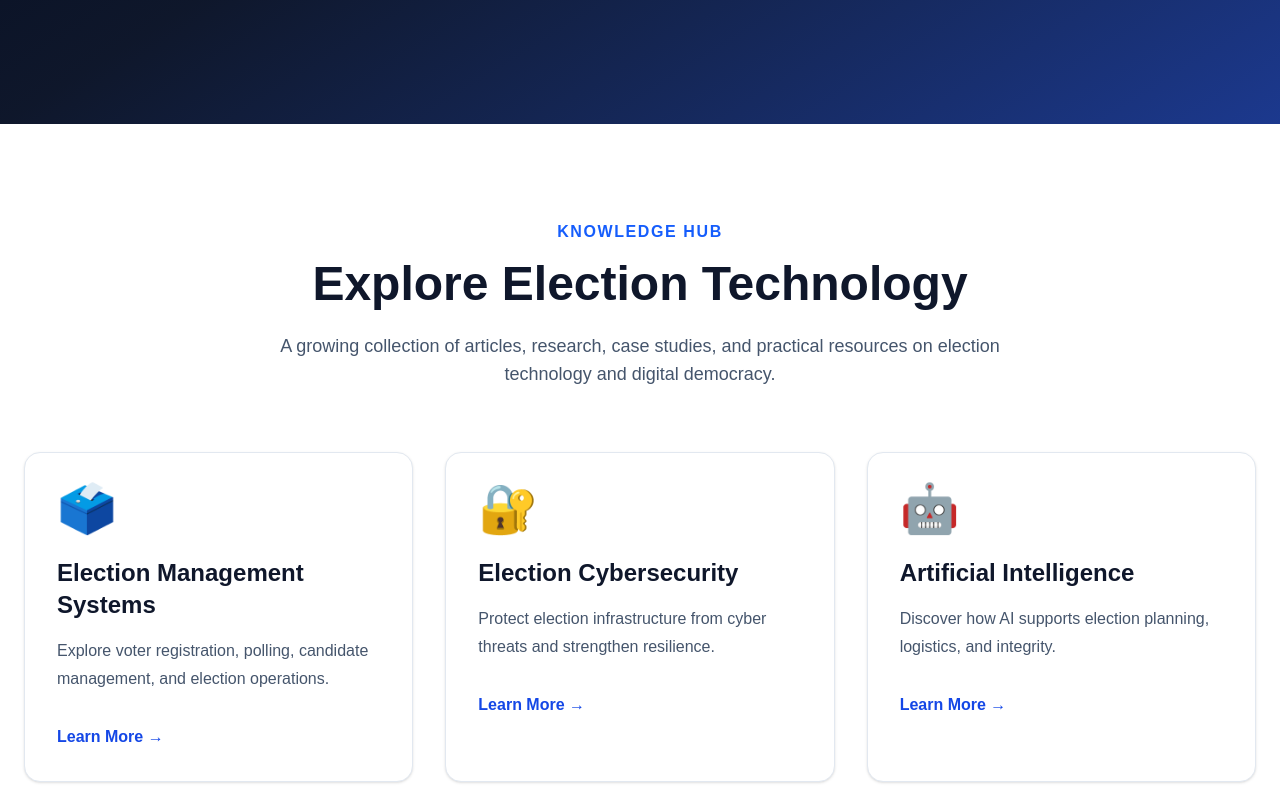
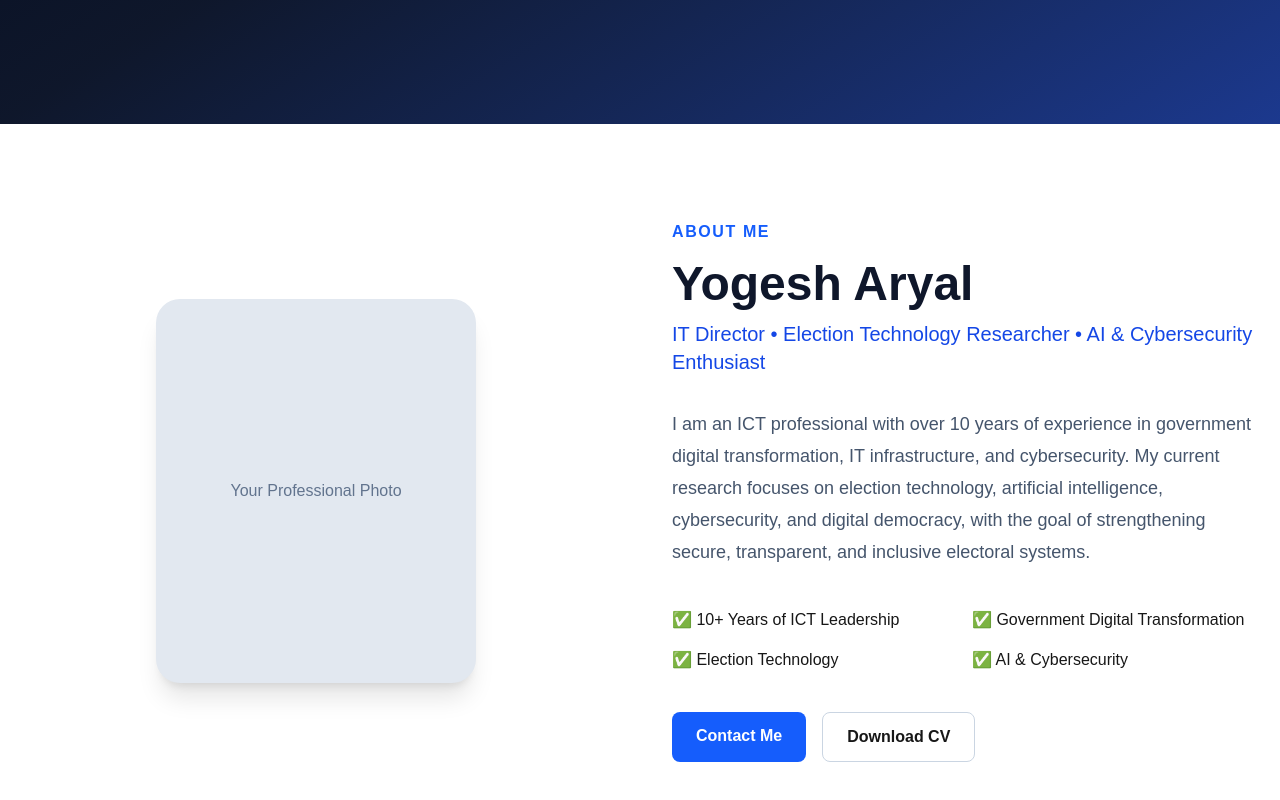
Before and after one commit to stechnophile/sabiyotech, a Next.js app: page / in a window 1280 px wide. Shown: the part 740-1540 px from the top of the page. Built offline with nearby package versions, Linux system fonts and the light colour scheme; no server answers.

Commit message:
about me updated

```diff
--- a/app/page.tsx
+++ b/app/page.tsx
@@ -1,10 +1,12 @@
 import Hero from "@/components/Hero";
+import About from "@/components/About";
 import Topics from "@/components/Topics";
 
 export default function Home() {
   return (
     <>
       <Hero />
+      <About />
       <Topics />
     </>
   );
--- /dev/null
+++ b/components/About.tsx
@@ -0,0 +1,80 @@
+import Link from "next/link";
+
+export default function About() {
+  return (
+    <section
+      id="about"
+      className="bg-white py-24"
+    >
+      <div className="mx-auto max-w-7xl px-6">
+
+        <div className="grid items-center gap-16 lg:grid-cols-2">
+
+          {/* Left Side - Photo */}
+          <div className="flex justify-center">
+            <div className="h-96 w-80 rounded-3xl bg-slate-200 shadow-xl flex items-center justify-center">
+              <span className="text-slate-500">
+                Your Professional Photo
+              </span>
+            </div>
+          </div>
+
+          {/* Right Side */}
+          <div>
+
+            <p className="font-semibold uppercase tracking-widest text-blue-600">
+              About Me
+            </p>
+
+            <h2 className="mt-4 text-5xl font-bold text-slate-900">
+              Yogesh Aryal
+            </h2>
+
+            <p className="mt-3 text-xl text-blue-700 font-medium">
+              IT Director • Election Technology Researcher • AI & Cybersecurity Enthusiast
+            </p>
+
+            <p className="mt-8 text-lg leading-8 text-slate-600">
+              I am an ICT professional with over 10 years of experience in
+              government digital transformation, IT infrastructure, and
+              cybersecurity. My current research focuses on election technology,
+              artificial intelligence, cybersecurity, and digital democracy,
+              with the goal of strengthening secure, transparent, and inclusive
+              electoral systems.
+            </p>
+
+            <div className="mt-10 grid gap-4 sm:grid-cols-2">
+
+              <div>✅ 10+ Years of ICT Leadership</div>
+              <div>✅ Government Digital Transformation</div>
+              <div>✅ Election Technology</div>
+              <div>✅ AI & Cybersecurity</div>
+
+            </div>
+
+            <div className="mt-10 flex flex-wrap gap-4">
+
+              <Link
+                href="/contact"
+                className="rounded-lg bg-blue-600 px-6 py-3 font-semibold text-white hover:bg-blue-700 transition"
+              >
+                Contact Me
+              </Link>
+
+              <Link
+                href="#"
+                className="rounded-lg border border-slate-300 px-6 py-3 font-semibold hover:bg-slate-100 transition"
+              >
+                Download CV
+              </Link>
+
+            </div>
+
+          </div>
+
+        </div>
+
+      </div>
+    </section>
+  );
+}
--- a/components/Hero.tsx
+++ b/components/Hero.tsx
@@ -28,13 +28,13 @@ export default function Hero() {
 
           <div className="mt-10 flex gap-5">
 
-            <button className="rounded-lg bg-blue-600 px-7 py-4 font-semibold hover:bg-blue-700 transition">
+            {/*<button className="rounded-lg bg-blue-600 px-7 py-4 font-semibold hover:bg-blue-700 transition">
               Explore Articles
             </button>
 
             <button className="rounded-lg border border-white px-7 py-4 hover:bg-white hover:text-black transition">
               About Me
-            </button>
+            </button>*/}
 
           </div>
 
```
